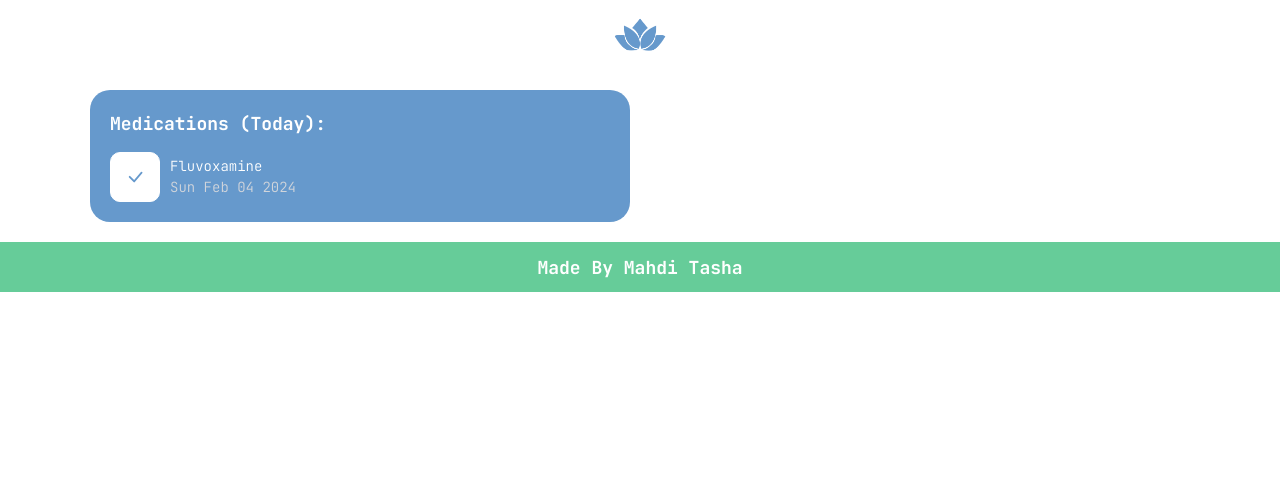
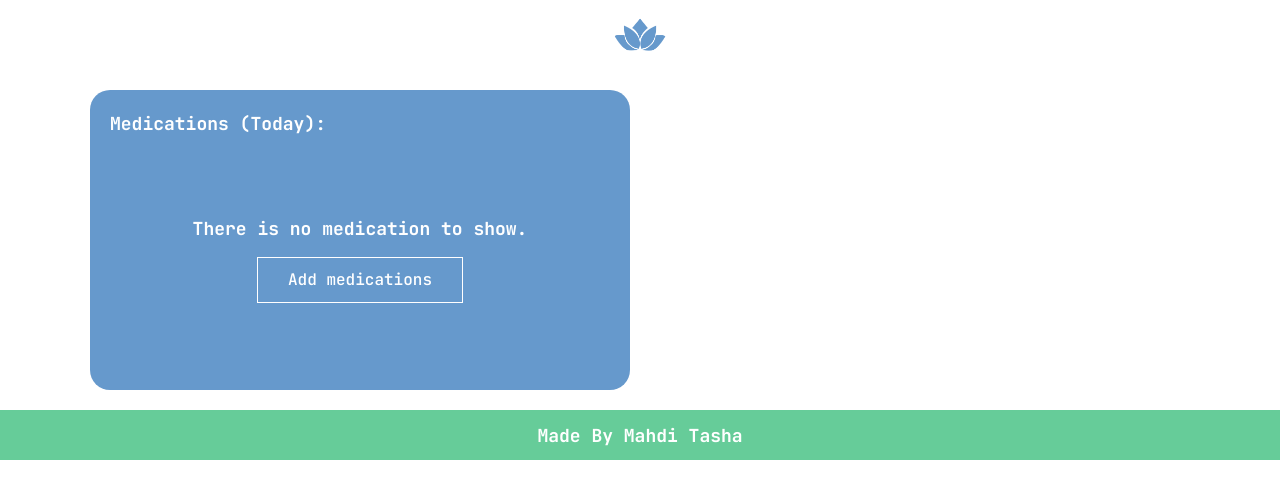
Before and after one commit to tasha-dev/i-will-be-good-web, a Next.js app: page / in a window 1280 px wide. Shown: the top 498 px of the page. Built offline with nearby package versions, Linux system fonts and the light colour scheme.

Commit message:
added some more logic to medicatio lists on logged in home page

```diff
--- a/chunk/buttonComponent.tsx
+++ b/chunk/buttonComponent.tsx
@@ -9,19 +9,31 @@ interface propsType {
     role: 'primary' | 'secondary';
     href: string;
     classNameProp?: string;
+    theme: 'white' | 'blue';
 };
 
 // Creating and exporting button component as default
-export default function ButtonComponent({children, role, href = '', classNameProp}: propsType): ReactNode {
+export default function ButtonComponent({children, role, href = '', classNameProp, theme}: propsType): ReactNode {
     // Defining classNames
-    const className:string = `${(classNameProp) ? `${classNameProp}` : ''} px-[30px] py-[10px] text-white transition duration-500 data-[role="primary"]:bg-themeBlue data-[role="primary"]:hover:bg-darkThemeBlue data-[role="secondary"]:bg-themeGreen data-[role="secondary"]:hover:bg-darkThemeGreen`;
+    const className:string = `
+        px-[30px] py-[10px] text-white transition duration-500
+        ${(classNameProp) ? `${classNameProp}` : ''}
+        ${
+            (role === 'primary')
+                ? (theme === 'white')
+                    ? 'bg-white text-themeBlue hover:bg-gray-300'
+                    : 'bg-themeBlue hover:bg-darkThemeBlue text-white'
+                : (theme === 'white')
+                    ? 'border border-white text-white hover:bg-white hover:text-themeBlue'
+                    : 'border border-themeBlue text-themeBlue hover:bg-themeBlue hover:text-white'
+        }
+   `;
 
     // Conditional rendering
     if (href !== '') {
         return (
             <Link
                 href={href}
-                data-role={role}
                 className={className}
             >
                 {children}
@@ -29,10 +41,7 @@ export default function ButtonComponent({children, role, href = '', classNamePro
         );
     } else {
         return (
-            <button
-                data-role={role}
-                className={className}
-            >
+            <button className={className}>
                 {children}
             </button>
         );
--- a/component/headerComponent.tsx
+++ b/component/headerComponent.tsx
@@ -41,6 +41,7 @@ export default function HeaderComponent({isUserLoggedIn}:propsType):ReactNode {
                     (!isUserLoggedIn)
                         ? (
                             <ButtonComponent
+                                theme={'blue'}
                                 classNameProp={'lg:flex hidden'}
                                 href={'/login'}
                                 role={"primary"}
--- a/component/innerPage/loggedIn/component/medicationListComponent.tsx
+++ b/component/innerPage/loggedIn/component/medicationListComponent.tsx
@@ -2,6 +2,7 @@
 import {ReactNode} from "react";
 import TitleComponent from "@/chunk/titleComponent";
 import TitleWithCheckboxComponent from "@/chunk/titleWithCheckboxComponent";
+import ButtonComponent from "@/chunk/buttonComponent";
 
 // Defining type of props
 interface listType {
@@ -18,11 +19,16 @@ interface propsType {
 export default function MedicationListComponent({list}:propsType):ReactNode {
     // Returning JSX
     return (
-        <div className={'p-[20px] rounded-[20px] bg-themeBlue'}>
-            <TitleComponent color={'text-white'} tier={2}>Medications (Today):</TitleComponent>
-            <ul>
+        <div className={'rounded-[20px] bg-themeBlue h-[300px] flex flex-col overflow-hidden'}>
+            <div className={'shrink-0 px-[20px] pt-[20px] mb-[10px]'}>
+                <TitleComponent noMarginBottom color={'text-white'} tier={2}>Medications (Today):</TitleComponent>
+            </div>
             {
-                    list.map((medication:listType):ReactNode => (
+                (list.length !== 0)
+                    ? (
+                        <ul className={'h-full px-[20px] pb-[20px] overflow-y-auto overflow-x-hidden flex flex-col gap-[20px]'}>
+                            {
+                                list.map((medication: listType): ReactNode => (
                                     <TitleWithCheckboxComponent
                                         isChecked={medication.isDone}
                                         title={medication.name}
@@ -32,6 +38,13 @@ export default function MedicationListComponent({list}:propsType):ReactNode {
                                 ))
                             }
                         </ul>
+                    ) : (
+                        <div className={'h-full px-[20px] pb-[20px] flex items-center justify-center flex-col'}>
+                            <TitleComponent className={'text-center'} color={'text-white'} tier={2}>There is no medication to show.</TitleComponent>
+                            <ButtonComponent theme={'white'} role={'secondary'} href={'/add'}>Add medications</ButtonComponent>
+                        </div>
+                    )
+            }
         </div>
     );
 }
--- a/component/innerPage/loggedIn/section/firstSectionComponent.tsx
+++ b/component/innerPage/loggedIn/section/firstSectionComponent.tsx
@@ -11,11 +11,7 @@ export default function FirstSectionComponent():ReactNode {
         <section>
             <main>
                 <ContainerComponent className={"lg:grid-cols-2 grid-cols-1 grid gap-[20px]"}>
-                    <MedicationListComponent list={[{
-                        name: 'Fluvoxamine',
-                        date: new Date(),
-                        isDone: true
-                    }]} />
+                    <MedicationListComponent list={[]} />
                 </ContainerComponent>
             </main>
         </section>
```
Lines whose indentation alone changed are shown as unchanged.
